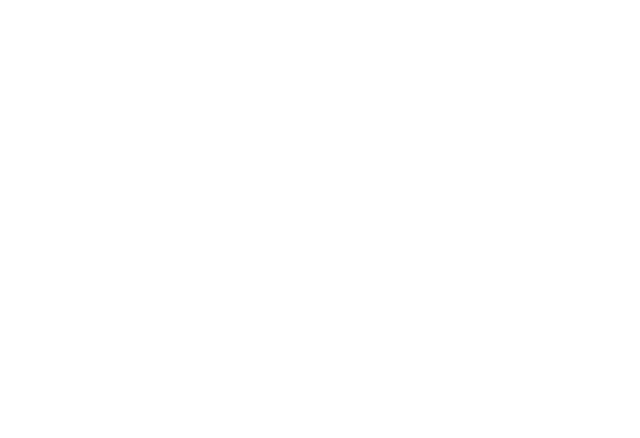
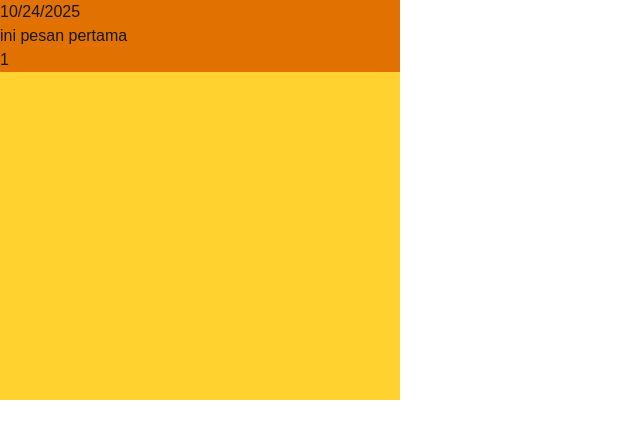
Before and after one commit to BimoAtaullahR/anon-board, a Next.js app: page /posts/1 in a window 1280 px wide. Shown: the top 438 px of the page, without its empty margins (0-640 px from the left). Built offline with nearby package versions, Linux system fonts and the light colour scheme.

Commit message:
memperbaiki bug di halaman utama dan fetching data ketika menampilkan per pesan

```diff
--- a/src/pages/create.tsx
+++ b/src/pages/create.tsx
@@ -3,6 +3,7 @@ import React from 'react'
 import { useState } from 'react'
 
 export async function buatPesan(pesan: string){
+
   const res = await fetch('http://localhost:3000/api/posts', {
     method: "POST",
     headers: {'Content-Type': 'application/json'},
--- a/src/pages/home.tsx
+++ /dev/null
@@ -1,55 +0,0 @@
-import React from "react";
-// import {pesan} from "@/app/pages//api/posts.js"
-import MessageCard from "@/component/MessageCard";
-import type { InferGetServerSidePropsType, GetServerSideProps } from "next";
-import Link from "next/link";
-import type { User } from '@supabase/supabase-js'
-import type { GetServerSidePropsContext } from 'next'
-import { createClient } from '@/../utils/supabase/server-props'
-// import handler from "./api/posts";
-
-type Pesan = {
-  message: string;
-  time: Date;
-  id: number;
-};
-
-// satisfies GetServerSideProps<{ pesann: Pesan }>
-export const getServerSideProps = async (context: GetServerSidePropsContext) => {
-  const supabase = createClient(context);
-  const res = await fetch('http://localhost:3000/api/posts')
-  const pesann = await res.json()
-
-  const {data, error} = await supabase.auth.getUser();
-
-  if(error || !data){
-    return {
-      redirect: {
-        destination: '/',
-        permanent: false,
-      }
-    }
-  }
-
-  return { props: { user: data.user, pesan: pesann } };
-};
-
-export default function HomePage({user}: {user: User}, {pesan}: {pesan: Pesan[]}) {
-  return (
-    <div className="w-screen">
-      <hr className="mt-10" />
-      <h1>Hello, {user.email || 'user'}!</h1>
-      <Link href="/create" className="btn bg-amber-400 border-2">Kirim Pesan</Link>
-      {pesan.map((post) => (
-        <Link href={`/posts/${post.id}`}>
-        <MessageCard
-          message={post.message}
-          time={new Date(post.time).toLocaleString()}
-          key={post.id}
-          id={post.id}
-          />
-        </Link>
-      ))}
-    </div>
-  );
-}
--- a/src/pages/index.tsx
+++ b/src/pages/index.tsx
@@ -1,15 +1,56 @@
-import React from 'react'
-import Link from 'next/link'
+import React from "react";
+// import {pesan} from "@/app/pages//api/posts.js"
+import MessageCard from "@/component/MessageCard";
+import type { InferGetServerSidePropsType, GetServerSideProps } from "next";
+import Link from "next/link";
+import type { User } from '@supabase/supabase-js'
+import type { GetServerSidePropsContext } from 'next'
+import { createClient } from '@/../utils/supabase/server-props'
+// import handler from "./api/posts";
 
-function index() {
+type Pesan = {
+  message: string;
+  time: Date;
+  id: number;
+};
+
+// satisfies GetServerSideProps<{ pesann: Pesan }>
+export const getServerSideProps = async (context: GetServerSidePropsContext) => {
+  const supabase = createClient(context);
+  const res = await fetch('http://localhost:3000/api/posts')
+  const pesann = await res.json()
+
+  const {data, error} = await supabase.auth.getUser();
+
+
+  if(error || !data){
+    return {
+      redirect: {
+        destination: '/login',
+        permanent: false,
+      }
+    }
+  }
+
+  return { props: {user: data.user, pesan: pesann} };
+};
+
+export default function HomePage({user, pesan}: {user: User, pesan: Pesan[]}) {
   return (
-    <div className='flex flex-col bg-amber-400 w-100'>index
-        <Link href='/login'>Login</Link>
-        <Link href='/home'>anonboard</Link>
-
+    <div className="w-screen">
+      <hr className="mt-10" />
+      <h1>Hello, {user.email || 'user'}!</h1>
+      <Link href="/create" className="btn bg-amber-400 border-2">Kirim Pesan</Link>
+      {pesan.map((post) => (
+        <Link href={`/posts/${post.id}`}>
+        <MessageCard
+          message={post.message}
+          time={new Date(post.time).toLocaleString()}
+          key={post.id}
+          id={post.id}
+          />
+        </Link>
+      ))}
     </div>
-
-  )
+  );
 }
-
-export default index
--- a/src/pages/posts/[id].jsx
+++ b/src/pages/posts/[id].jsx
@@ -1,30 +1,28 @@
 // import { useRouter } from 'next/router';
-import React from 'react'
+import React from "react";
 
-
-export async function getServerSideProps(context){
-    const {params} = context;
-    const messageId = params.id;
-    const res = await fetch('http://localhost:3000/api/posts');
-    const response = await res.json();
-    // const router = useRouter();
-    // return ({props: {pesann: response.filter(({pesan}) => pesan.id===router.query.id)}})
-    return({props: {pesann: (response.filter((pesan) => pesan.id===messageId))}})
+export async function getServerSideProps(context) {
+  const { params } = context;
+  const { id } = params;
+  const res = await fetch("http://localhost:3000/api/posts");
+  const response = await res.json();
+  // const router = useRouter();
+  // return ({props: {pesann: response.filter(({pesan}) => pesan.id===router.query.id)}})
+  return {
+    props: { pesann: response.find((pesan) => pesan.id == Number(id)) },
+  };
 }
 
-function Post({pesann}) {
+function Post({ pesann }) {
   return (
-    <div className='justify-center bg-amber-300'>
-        {pesann.map((pesan) => (
-            <div>
-                <p>{pesan.time}</p>
-                <p>{pesan.message}</p>
-                <p>{pesan.id}</p>
-            </div>
-
-        ))}
+    <div className=" bg-amber-300 w-100 h-100">
+      <div className="bg-amber-600">
+        <p>{new Date(pesann.time).toLocaleDateString()}</p>
+        <p>{pesann.message}</p>
+        <p>{pesann.id}</p>
+      </div>
     </div>
-  )
+  );
 }
 
-export default Post
+export default Post;
```
